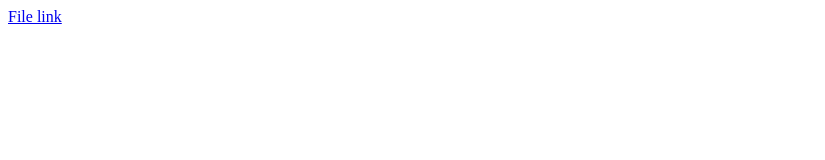
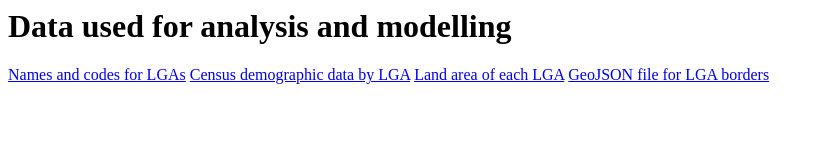
Before and after one commit to amanjit-gill-data/Coursera_Capstone, a plain HTML site: page index.html in a window 1280 px wide. Shown: the whole page, without its empty margins (0-825 px from the left). Drawn offline with Linux system fonts and the light colour scheme.

Commit message:
Add links to all data

```diff
--- a/index.html
+++ b/index.html
@@ -1,5 +1,9 @@
 <html>
 <body>
-<a href='Data/VIC_LOCALITY_POLYGON_shp.geojson'>File link</a>
+  <h1>Data used for analysis and modelling</h1>
+  <a href='Data/LGA_2019_VIC.csv'>Names and codes for LGAs</a>
+  <a href='Data/gcp_selected.xlsx'>Census demographic data by LGA</a>
+  <a href='Data/Vic land areas by LGA.csv'>Land area of each LGA</a>
+  <a href='Data/VIC_LOCALITY_POLYGON_shp.geojson'>GeoJSON file for LGA borders</a>
 </body>
 </html>
```
